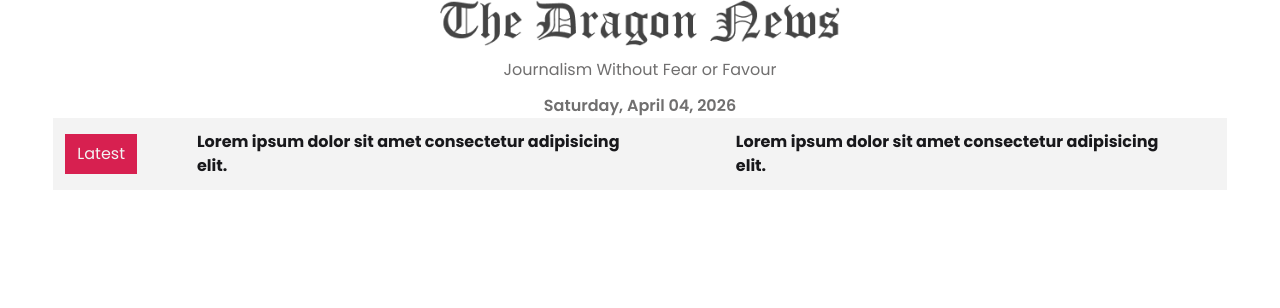
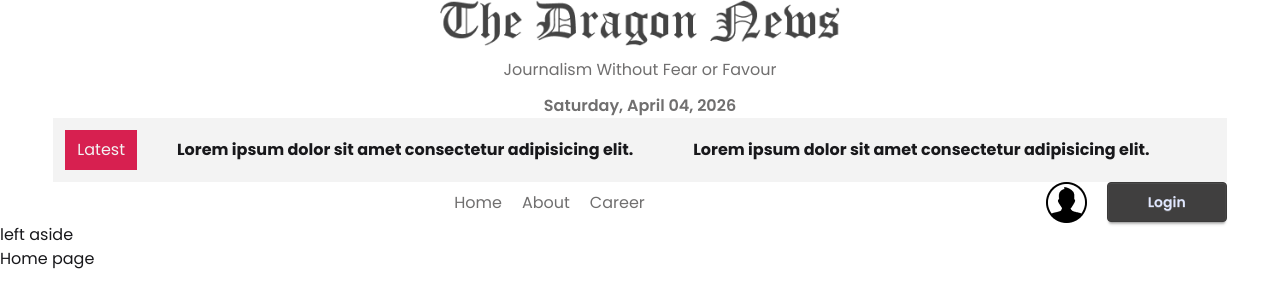
Before and after one commit to mehadiHasanDiner/dragon-news-auth-project, a React (Vite) app: page / in a window 1280 px wide. Shown: the top 308 px of the page. Built offline with nearby package versions, Linux system fonts and the light colour scheme.

Commit message:
module running

```diff
--- a/src/components/Header/Header.jsx
+++ b/src/components/Header.jsx
@@ -1,5 +1,5 @@
 import React from "react";
-import logo from "./../../assets/logo.png";
+import logo from "./../assets/logo.png";
 import { format } from "date-fns";
 
 const Header = () => {
--- a/src/components/LatestNews/LatestNews.jsx
+++ b/src/components/LatestNews.jsx
@@ -8,10 +8,10 @@
       <p className="text-base-200 bg-secondary px-3 py-2">Latest</p>
 
       {/* <Marquee className="flex gap-4"> */}
-      <p className="mx-10 font-bold">
+      <p className="mx-5 font-bold">
         Lorem ipsum dolor sit amet consectetur adipisicing elit.
       </p>
-      <p className="mx-10 font-bold">
+      <p className="mx-5 font-bold">
         Lorem ipsum dolor sit amet consectetur adipisicing elit.
       </p>
       {/* </Marquee> */}
--- /dev/null
+++ b/src/components/Navbar.jsx
@@ -0,0 +1,22 @@
+import React from "react";
+import { NavLink } from "react-router";
+import user from "./../assets/user.png";
+
+const Navbar = () => {
+  return (
+    <div className="flex justify-between items-center">
+      <div></div>
+      <div className="nav flex gap-5 text-accent">
+        <NavLink to="/">Home</NavLink>
+        <NavLink to="/about">About</NavLink>
+        <NavLink to="/career">Career</NavLink>
+      </div>
+      <div className="login-btn flex gap-5">
+        <img src={user} alt="" />
+        <button className="btn btn-primary px-10">Login</button>
+      </div>
+    </div>
+  );
+};
+
+export default Navbar;
--- /dev/null
+++ b/src/components/homeLayout/LeftAside.jsx
@@ -0,0 +1,7 @@
+import React from "react";
+
+const LeftAside = () => {
+  return <div>left aside</div>;
+};
+
+export default LeftAside;
--- a/src/layouts/HomeLayout/HomeLayout.jsx
+++ b/src/layouts/HomeLayout.jsx
@@ -1,7 +1,9 @@
 import React from "react";
-import Header from "../../components/Header/Header";
+import Header from "../components/Header";
 import { Outlet } from "react-router";
-import LatestNews from "../../components/LatestNews/LatestNews";
+import LatestNews from "../components/LatestNews";
+import Navbar from "../components/Navbar";
+import LeftAside from "../components/homeLayout/LeftAside";
 
 const HomeLayout = () => {
   return (
@@ -12,8 +14,13 @@
       <section className="w-11/12 mx-auto">
         <LatestNews></LatestNews>
       </section>
+      <nav className="w-11/12 mx-auto">
+        <Navbar></Navbar>
+      </nav>
       <main>
-        <section className="left_nav"></section>
+        <aside>
+          <LeftAside></LeftAside>
+        </aside>
         <section className="main">
           <Outlet></Outlet>
         </section>
--- /dev/null
+++ b/src/pages/Home.jsx
@@ -0,0 +1,11 @@
+import React from "react";
+
+const Home = () => {
+  return (
+    <div>
+      <p>Home page</p>
+    </div>
+  );
+};
+
+export default Home;
```
Also changed, not shown: src/Routes/router.jsx (+8 -1 lines).
